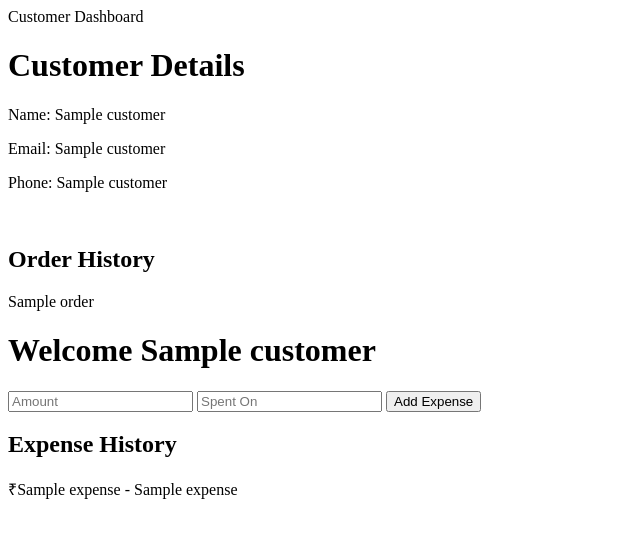
After one commit to KeerthiChaarvi24/1styearsummerprojects, a Flask app: template Expense Tracker/templates/customer.html in a window 1280 px wide. The commit adds this page. Shown: the top 538 px of the page, without its empty margins (0-640 px from the left). Run offline with Flask 3, Linux system fonts and the light colour scheme; the template is opened without the code that fills it: most values are stand-ins (such as "Sample title", 1, 10 or a date in 2020).

Commit message:
expense tracker complete framework

```diff
--- a/Expense Tracker/app.py
+++ b/Expense Tracker/app.py
@@ -21,32 +21,46 @@ def home():
 def login():
     email=request.form['email']
     phone=request.form['phone']
+    name=request.form['name']
     cursor.execute("select * from customers where email=%s or phone=%s",(email,phone))
     customer=cursor.fetchone()
+    # fetching only the id from customers table and if it exists setting customer_id=customer[0] which is id
     if customer:
         customer_id=customer[0]
     else:
-        cursor.execute("insert into customers(name, email, phone) values (%s, %s, %s)"(name, email, phone))
+        cursor.execute("insert into customers(name, email, phone) values (%s, %s, %s)",(name, email, phone))
         db.commit()
         customer_id=cursor.lastrowid
     return redirect(f'/customer/{customer_id}')
 
-@app.route('/customer/<int:customer_id')
+@app.route('/order/<int:customer_id>')
+def order_page(customer_id):
+    return render_template('orders.html',customer_id=customer_id)
+
+@app.route('/customer/<int:customer_id>')
 def customer_dashboard(customer_id):
     cursor.execute("select * from customers where id = %s",(customer_id,))
     customer=cursor.fetchone()
-    cursor.execute("select( * from orders where customer_id= %s",(customer_id))
-    orders=cursor.fetchall()
-    return render-template('customer.html', customer=customer,orders=orders)
+    cursor.execute("select * from dailytracker where customer_id= %s",(customer_id,))
+    expenses=cursor.fetchall()
+    return render_template('customer.html', customer=customer,expenses=expenses)
+@app.route('/add_expense/<int:customer_id>', methods=['POST'])
+def add_expense(customer_id):
 
-@app.route('/add',methods=['POST'])
-def add_expenses():
-    spendings=request.form['spendings']
-    spent_on=request.form['spent_on']
-    query="insert into dailytracker(spendings, spent_on) values(%s ,%s)"
-    cursor.execute(query,(spendings,spent_on))
+    spendings = request.form['spendings']
+    spent_on = request.form['spent_on']
+
+    cursor.execute(
+        """
+        INSERT INTO dailytracker
+        (customer_id, spendings, spent_on)
+        VALUES (%s, %s, %s)
+        """,
+        (customer_id, spendings, spent_on)
+    )
+
     db.commit()
-    return redirect('/')
 
+    return redirect(f'/customer/{customer_id}')
 if __name__ == "__main__":
     app.run(debug=True)
--- /dev/null
+++ b/Expense Tracker/templates/customer.html
@@ -0,0 +1,57 @@
+<!DOCTYPE html>
+<html>
+<head>
+    Customer Dashboard
+</head>
+<body>
+    <h1>Customer Details</h1>
+    <p>Name: {{customer[1]}}</p>
+    <p>Email: {{customer[2]}}</p>
+    <p>Phone: {{customer[3]}}</p>
+    <br>
+    <h2> Order History</h2>
+    {% if orders %}
+        {% for orders in orders %}
+            <p> {{order}} </p>
+        {% endfor %}
+    {% else %}
+        <p> No orders found</p>
+    {% endif %}
+
+    <h1>Welcome {{ customer[1] }}</h1>
+
+    <form action="/add_expense/{{ customer[0] }}" method="POST">
+
+        <input
+            type="number"
+            name="spendings"
+            placeholder="Amount"
+            required
+        >
+
+        <input
+            type="text"
+            name="spent_on"
+            placeholder="Spent On"
+            required
+        >
+
+        <button type="submit">
+            Add Expense
+        </button>
+
+    </form>
+
+    <h2>Expense History</h2>
+
+    {% for expense in expenses %}
+
+    <p>
+        ₹{{ expense[2] }}
+        -
+        {{ expense[3] }}
+    </p>
+
+    {% endfor %}
+</body>
+</html>
```
Also changed, not shown: Expense Tracker/templates/index.html (+0 -8 lines).
